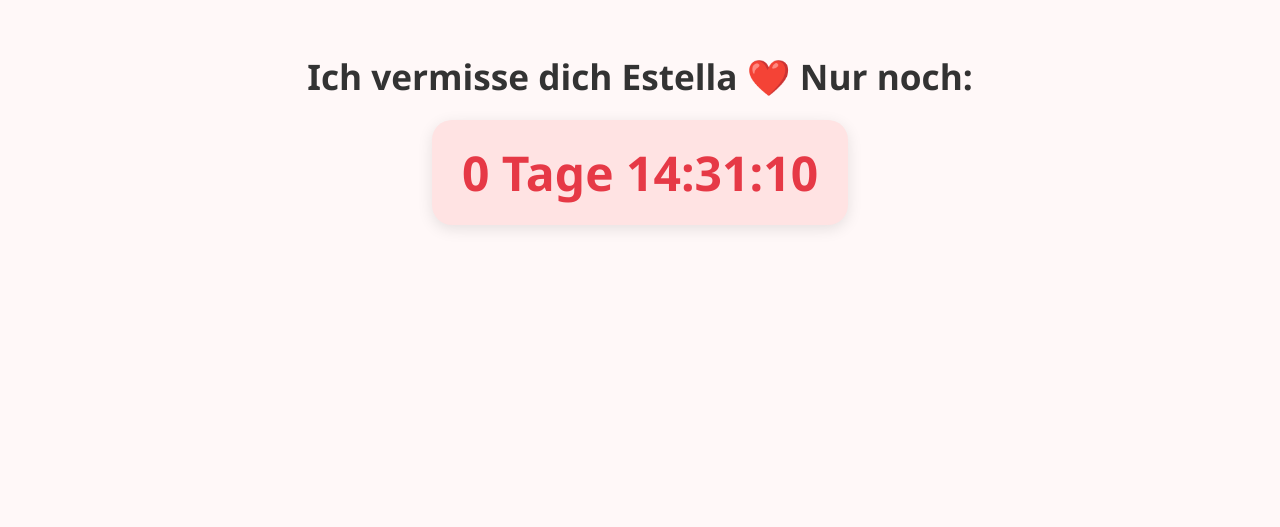
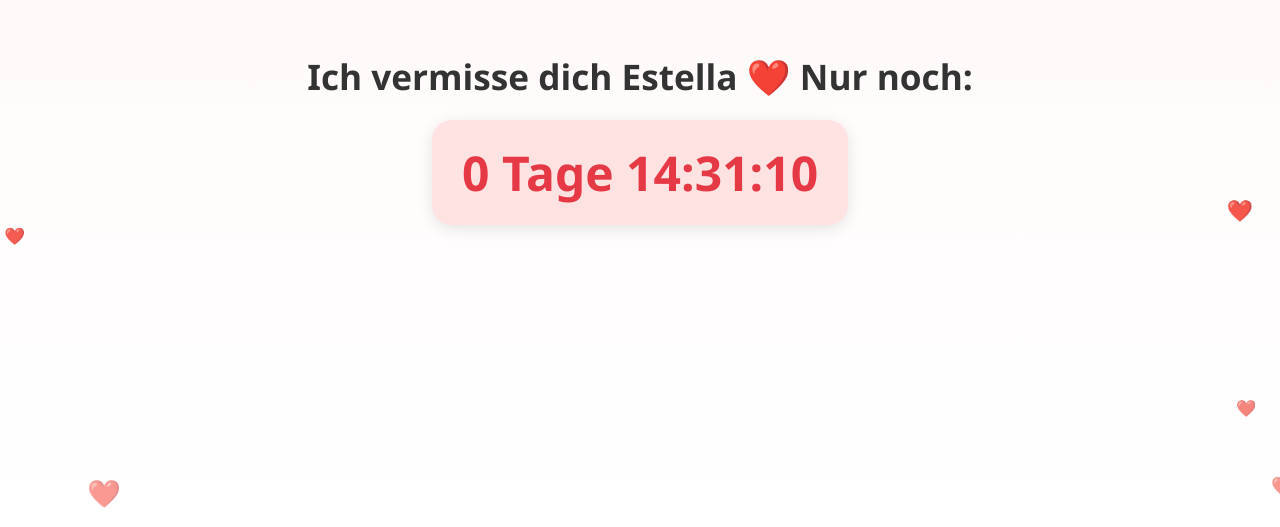
Before and after one commit to cptnkanalratte/countdown, a plain HTML site: page index.html in a window 1280 px wide. Shown: the part 273-800 px from the top of the page. Drawn offline with nearby package versions, Linux system fonts and the light colour scheme.

Commit message:
Update index.html

```diff
--- a/index.html
+++ b/index.html
@@ -6,7 +6,8 @@
 <meta name="viewport" content="width=device-width, initial-scale=1.0">
 <style>
     body {
-        background: #fff8f8;
+        background: linear-gradient(180deg, #fff8f8, #ffe6e6);
+        transition: background 1s linear;
         color: #333;
         font-family: 'Segoe UI', Tahoma, Geneva, Verdana, sans-serif;
         text-align: center;
@@ -16,6 +17,7 @@
         align-items: center;
         height: 100vh;
         margin: 0;
+        overflow: hidden;
     }
     h1 {
         font-size: 2.2em;
@@ -29,24 +31,61 @@
         padding: 20px 30px;
         border-radius: 20px;
         box-shadow: 0 4px 15px rgba(0,0,0,0.1);
+        transition: transform 0.3s;
+    }
+    /* Pulsieren */
+    .pulse {
+        animation: pulse 1s infinite;
+    }
+    @keyframes pulse {
+        0% { transform: scale(1); }
+        50% { transform: scale(1.05); }
+        100% { transform: scale(1); }
+    }
+    /* Wackeln */
+    @keyframes wiggle {
+        0%, 100% { transform: rotate(0deg); }
+        25% { transform: rotate(1deg); }
+        75% { transform: rotate(-1deg); }
+    }
+    .wiggle {
+        animation: wiggle 0.5s infinite;
+    }
+    /* Herzregen */
+    .heart {
+        position: fixed;
+        color: red;
+        font-size: 20px;
+        animation: fall linear forwards;
+        pointer-events: none;
+    }
+    @keyframes fall {
+        to {
+            transform: translateY(100vh);
+            opacity: 0;
+        }
     }
 </style>
 </head>
 <body>
 
-<h1>Ich vermisse dich Estella ❤️ Nur noch:</h1>
-<div id="timer">00 Tage 00:00:00</div>
+<h1 id="message">Ich vermisse dich Estella ❤️ Nur noch:</h1>
+<div id="timer" class="pulse">00 Tage 00:00:00</div>
 
+<script src="https://cdn.jsdelivr.net/npm/canvas-confetti@1.6.0/dist/confetti.browser.min.js"></script>
 <script>
-// Ziel-Datum (Beispiel: 20. August 2025 um 18:00 Uhr CEST)
+// Ziel-Datum
 const targetDate = new Date("2025-08-14T23:00:00+02:00").getTime();
 
 function updateTimer() {
     const now = new Date().getTime();
     const distance = targetDate - now;
+    const timerEl = document.getElementById("timer");
+    const msgEl = document.getElementById("message");
 
     if (distance <= 0) {
-        document.getElementById("timer").innerHTML = "🎉 Endlich ist es soweit! 🎉";
+        timerEl.innerHTML = "🎉 Endlich ist es soweit! 🎉";
+        confetti({ particleCount: 300, spread: 100, origin: { y: 0.6 } });
         return;
     }
 
@@ -55,12 +94,44 @@ function updateTimer() {
     const minutes = Math.floor((distance % (1000 * 60 * 60)) / (1000 * 60));
     const seconds = Math.floor((distance % (1000 * 60)) / 1000);
 
-    document.getElementById("timer").innerHTML =
+    timerEl.innerHTML =
         `${days} Tage ${String(hours).padStart(2, '0')}:${String(minutes).padStart(2, '0')}:${String(seconds).padStart(2, '0')}`;
+
+    // Nachricht anpassen
+    if (hours < 12 && hours >= 6) {
+        msgEl.innerHTML = "Bald ist es soweit 🥹";
+    } else if (hours < 6 && hours >= 2) {
+        msgEl.innerHTML = "Ich kann's kaum erwarten 😭😭";
+    } else if (hours < 2) {
+        msgEl.innerHTML = "Gleich! Gleich! Gleich! 😍😍😍";
+    }
+
+    // Farbintensität je nach Zeit
+    const intensity = Math.min(1, (14 - (distance / 3600000)) / 14);
+    document.body.style.background = `linear-gradient(180deg, #fff8f8, rgba(255,150,150,${intensity}))`;
+
+    // Wackeln wenn <1h
+    if (distance < 3600000) {
+        timerEl.classList.add("wiggle");
+    }
 }
 
+// Herzregen
+function createHeart() {
+    const heart = document.createElement("div");
+    heart.classList.add("heart");
+    heart.style.left = Math.random() * 100 + "vw";
+    heart.style.fontSize = (Math.random() * 20 + 10) + "px";
+    heart.style.animationDuration = (Math.random() * 3 + 2) + "s";
+    heart.innerHTML = "❤️";
+    document.body.appendChild(heart);
+    setTimeout(() => heart.remove(), 5000);
+}
+
+setInterval(updateTimer, 1000);
 updateTimer();
-setInterval(updateTimer, 1000);
+
+setInterval(createHeart, 300);
 </script>
 
 </body>
```
